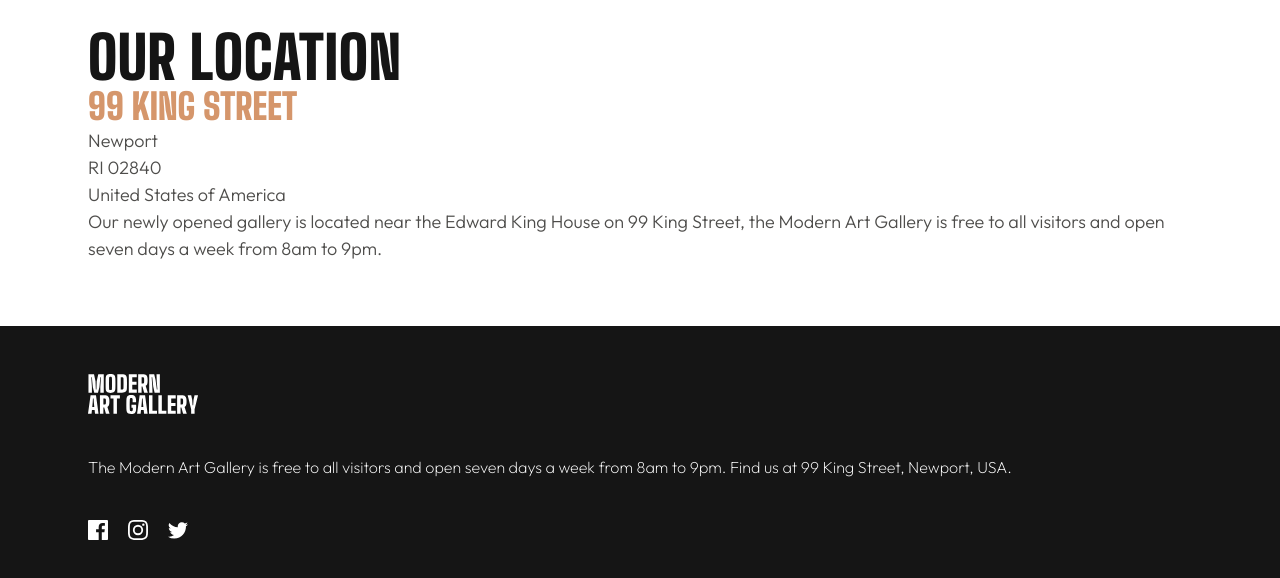
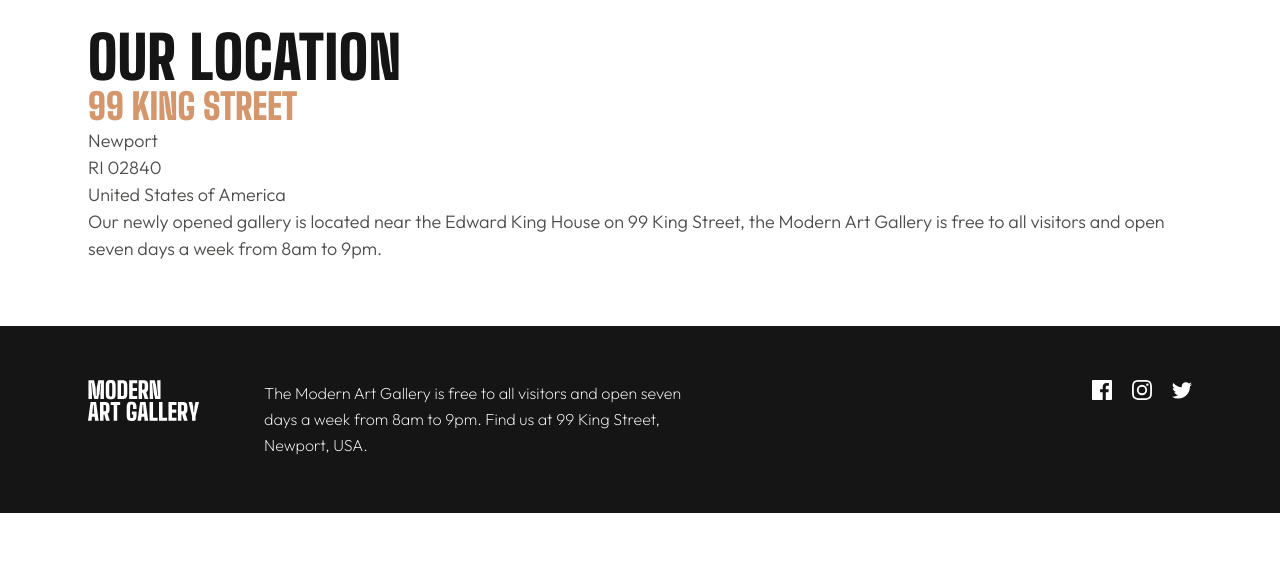
Before and after one commit to VeraEnders/art-gallery-landing-page, a website: page src/index.html in a window 1280 px wide. Shown: the part 2565-3143 px from the top of the page. After the commit the page ends 3078 px from the top, so only its background shows below. Drawn offline with nearby package versions, Linux system fonts and the light colour scheme.

Commit message:
add style of footer for tablet

```diff
--- a/src/index.html
+++ b/src/index.html
@@ -101,13 +101,19 @@
   </main>
 
   <!-- Footer -->
-  <footer class="bg-dark py-12">
+  <footer class="bg-dark">
     <div class="wrapper">
+      <div class="py-12 md:py-[3.4rem] md:flex md:justify-between md:items-start">
+
         <!-- Logo + Description -->
-      <a href="#" class="hover:opacity-85"><img src="../assets/icons/logo-light.svg" alt="Gallery Logo" class="logo"></a>
-      <p class="my-10 max-w-[90%] text-white font-extralight text-base leading-relaxed">
+        <div class="md:flex md:space-x-16 md:items-start">
+          <a href="#" class="hover:opacity-85">
+            <img class="md:w-28" src="../assets/icons/logo-light.svg" alt="Gallery Logo">
+          </a>
+          <p class="my-10 max-w-[90%] text-white font-extralight text-base leading-relaxed md:my-0 md:max-w-[45%]">
             The Modern Art Gallery is free to all visitors and open seven days a week from 8am to 9pm. Find us at 99 King Street, Newport, USA.
           </p>
+        </div>
 
         <!-- Socials -->
         <div class="socials | flex gap-5 items-center">
@@ -122,6 +128,7 @@
           </a>
         </div>
       </div>
+    </div>
   </footer>
 
   <script src="./script.js"></script>
```
Also changed, not shown: dist/output.css. Lines whose indentation alone changed are shown as unchanged.
